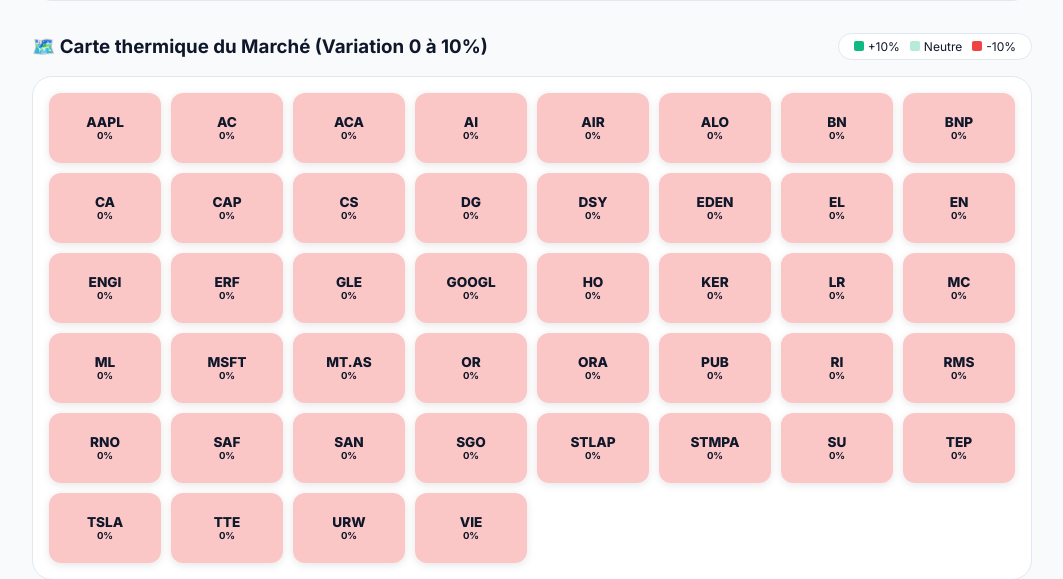
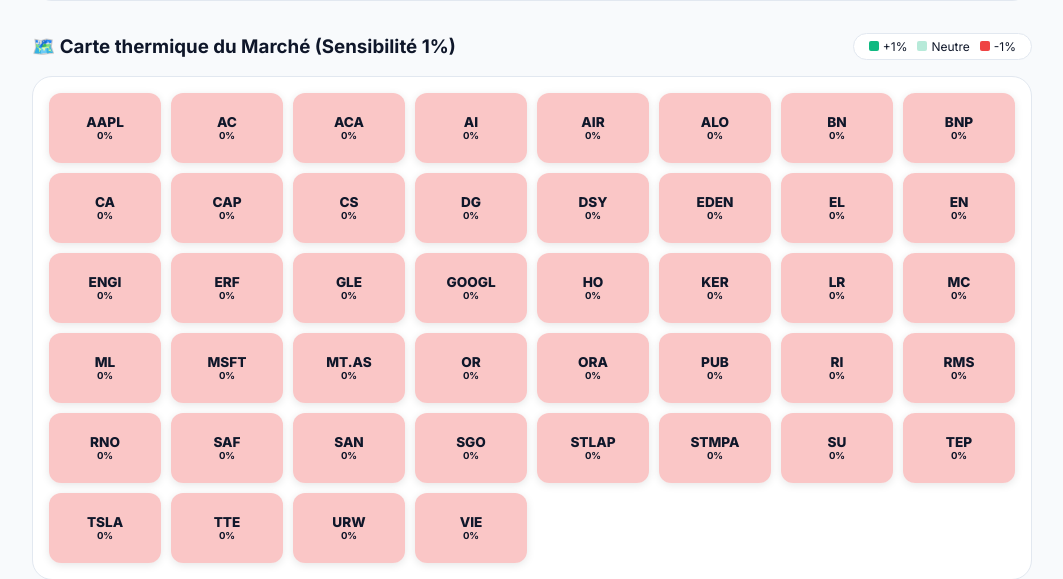
Before and after one commit to admin5004/trade-analyser-bourse, a Flask app: page /analyze in a window 1280 px wide. Shown: the part 560-1139 px from the top of the page, without its empty margins (108-1171 px from the left). Run offline with Flask 3, Linux system fonts and the light colour scheme; the visitor is signed in with stand-in values (Sample User, id 1); data comes from the database, SQL or seed files in the repository.

Commit message:
UI: Increased heatmap sensitivity to 1% for more vibrant colors

```diff
--- a/core/market.py
+++ b/core/market.py
@@ -93,7 +93,8 @@ def get_global_context():
             for s in all_db_symbols:
                 info = live_tickers.get(s, {})
                 change = info.get('change_pct', 0)
-                intensity = min(abs(change) * 10, 100)
+                # Sensibilité accrue : 1% de variation = 100% d'intensité
+                intensity = min(abs(change) * 100, 100)
 
                 heatmap_data.append({
                     'symbol': s.replace('.PA', ''),
--- a/templates/index.html
+++ b/templates/index.html
@@ -129,11 +129,11 @@
 
         <div class="col-12" style="margin-top: 2rem;">
             <div style="display: flex; justify-content: space-between; align-items: center; margin-bottom: 1rem;">
-                <h3 style="margin: 0;">🗺️ Carte thermique du Marché (Variation 0 à 10%)</h3>
+                <h3 style="margin: 0;">🗺️ Carte thermique du Marché (Sensibilité 1%)</h3>
                 <div style="display: flex; gap: 10px; font-size: 0.75rem; align-items: center; background: white; padding: 5px 15px; border-radius: 99px; border: 1px solid var(--border);">
-                    <span style="display: flex; align-items: center; gap: 4px;"><span style="width: 10px; height: 10px; background: rgba(16, 185, 129, 1); border-radius: 2px;"></span> +10%</span>
+                    <span style="display: flex; align-items: center; gap: 4px;"><span style="width: 10px; height: 10px; background: rgba(16, 185, 129, 1); border-radius: 2px;"></span> +1%</span>
                     <span style="display: flex; align-items: center; gap: 4px;"><span style="width: 10px; height: 10px; background: rgba(16, 185, 129, 0.3); border-radius: 2px;"></span> Neutre</span>
-                    <span style="display: flex; align-items: center; gap: 4px;"><span style="width: 10px; height: 10px; background: rgba(239, 68, 68, 1); border-radius: 2px;"></span> -10%</span>
+                    <span style="display: flex; align-items: center; gap: 4px;"><span style="width: 10px; height: 10px; background: rgba(239, 68, 68, 1); border-radius: 2px;"></span> -1%</span>
                 </div>
             </div>
             <div class="card heatmap-grid">
```
